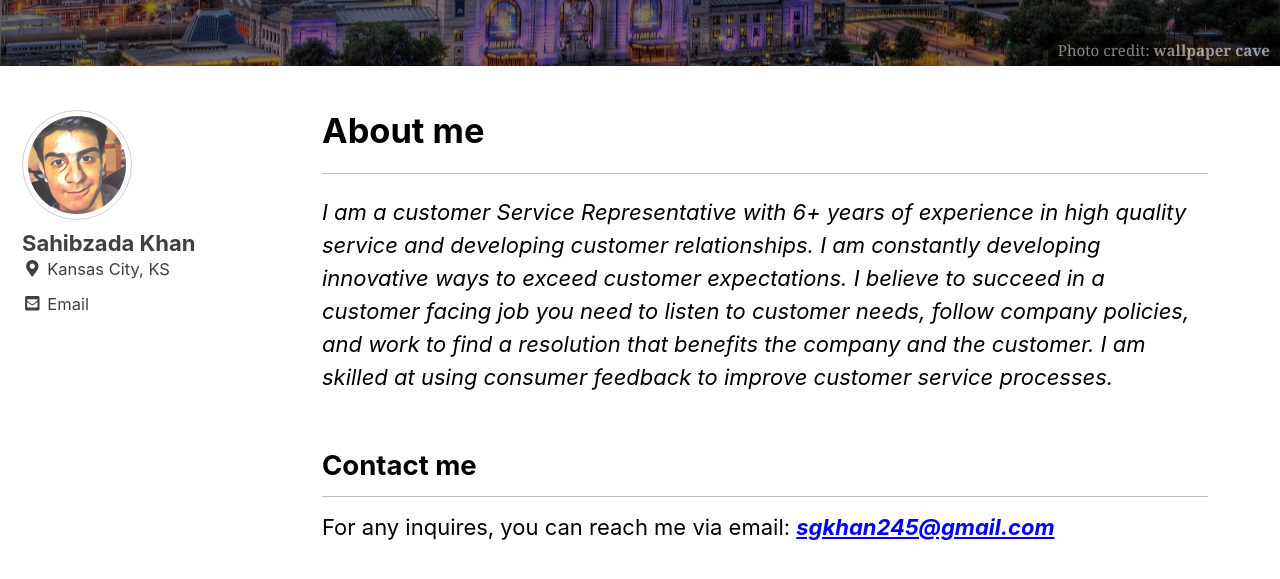
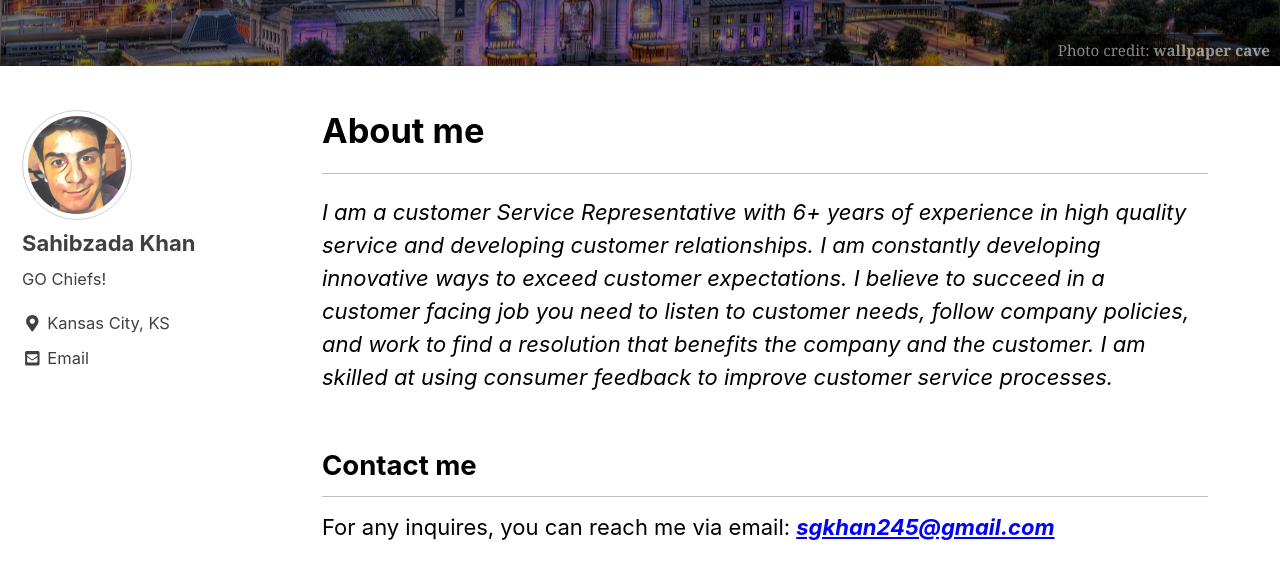
Before and after one commit to goharzeb/goharzeb.github.io, a Jekyll site: the page built from index.md, in a window 1280 px wide and 900 px high, scrolled down 324 px. Shown: the top 579 px of the window. Built offline with Jekyll 4.4.1, drawn with Linux system fonts in a browser that asks for light colours; nearby versions of some CDN libraries.

Commit message:
Update _config.yml

```diff
--- a/_config.yml
+++ b/_config.yml
@@ -103,7 +103,7 @@ analytics:
 author:
   name             : "Sahibzada Khan"
   avatar           : "/images/profile_picture.jpg" # path of avatar image, e.g. "/assets/images/bio-photo.jpg"
-  bio              : #"Sofware Engineering, Computer Science."
+  bio              : "GO Chiefs!"
   location         : "Kansas City, KS"
   email            : "sgkhan245@gmail.com"
   uri              :
```
